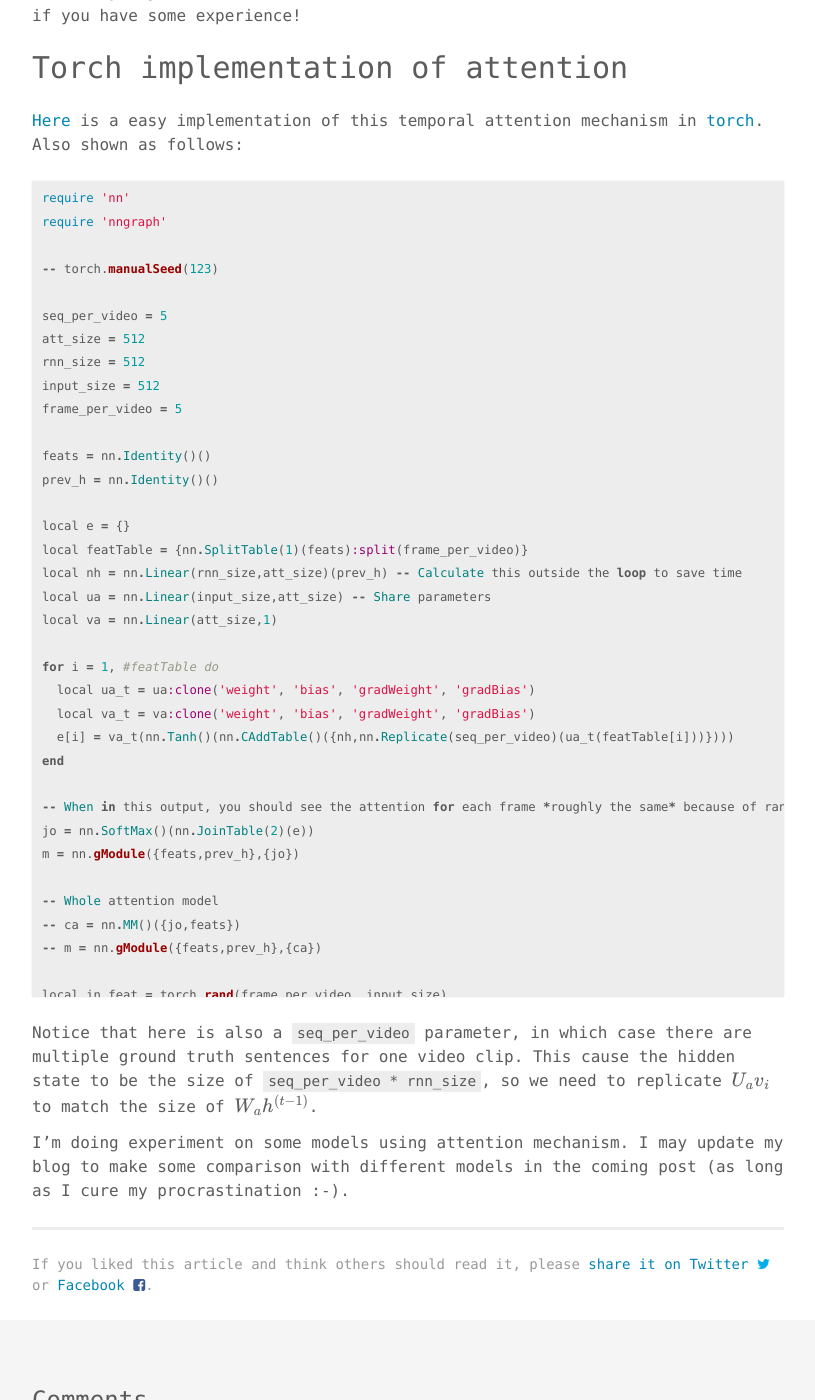
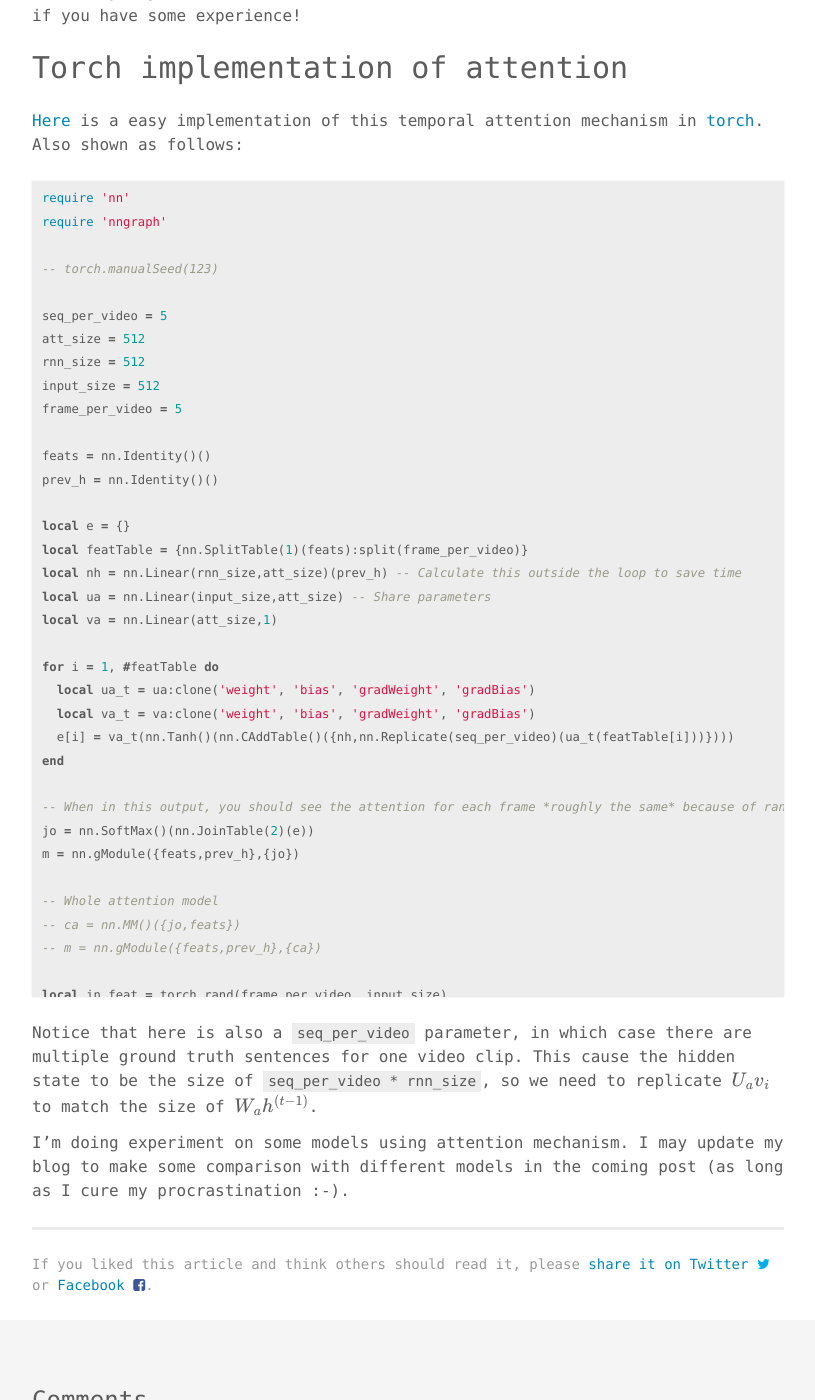
Before and after one commit to chaonan99/chaonan99.github.io, a Jekyll site: the page built from _posts/2016-08-11-easy-explanation-to-temporal-attention.md, in a window 1280 px wide and 1400 px high, scrolled down 2823 px. Shown: the whole window, without its empty margins (232-1047 px from the left). Built offline with Jekyll 4.4.1, drawn with Linux system fonts in a browser that asks for light colours; formulas are drawn with MathJax 3; comment, search, counter and statistics services are not loaded.

Commit message:
Definitely the last commit today...

```diff
--- a/_posts/2016-08-11-easy-explanation-to-temporal-attention.md
+++ b/_posts/2016-08-11-easy-explanation-to-temporal-attention.md
@@ -57,7 +57,7 @@ This mechanism can definitely used in other problems as long as you can transfor
 # Torch implementation of attention
 [Here](https://gist.github.com/chaonan99/766341e72c63763e028eab9428587f24) is a easy implementation of this temporal attention mechanism in [torch](https://github.com/torch). Also shown as follows:
 
-{% highlight ruby %}
+{% highlight Lua %}
 require 'nn'
 require 'nngraph'
 
```
